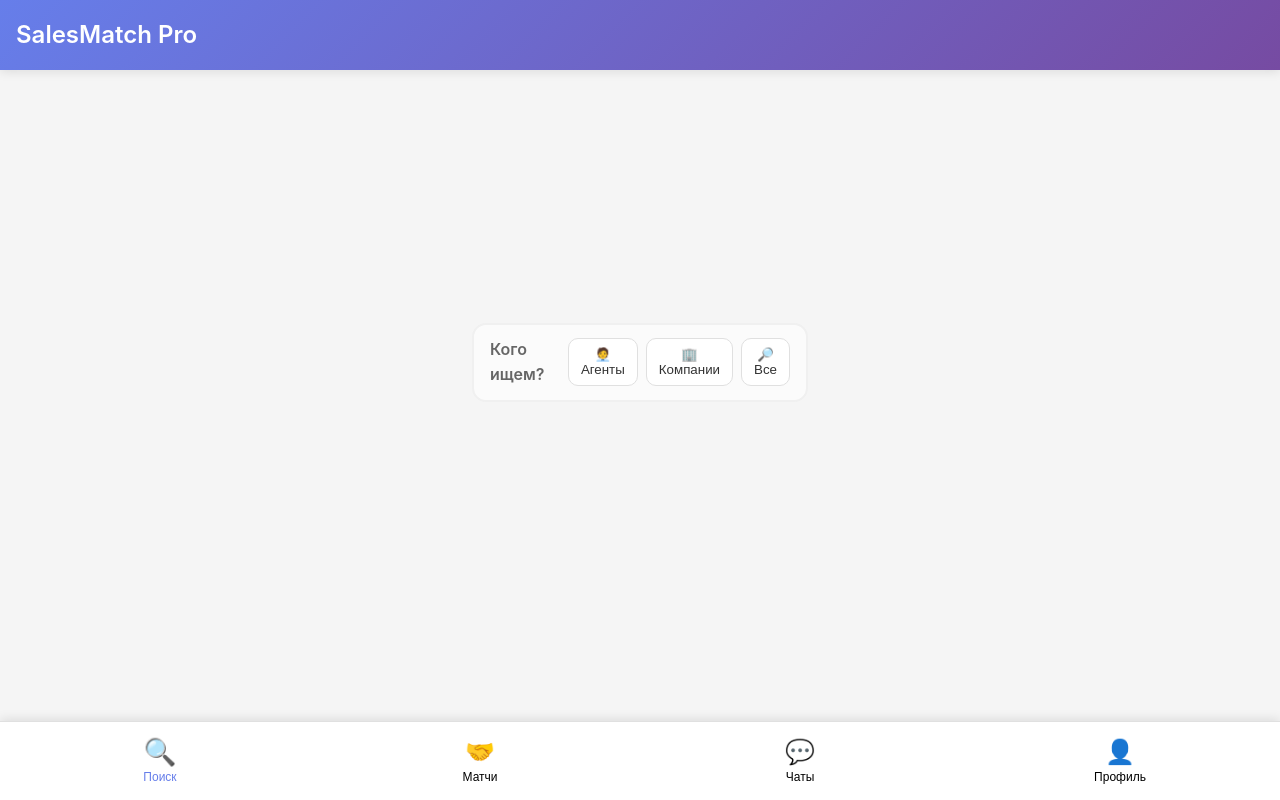
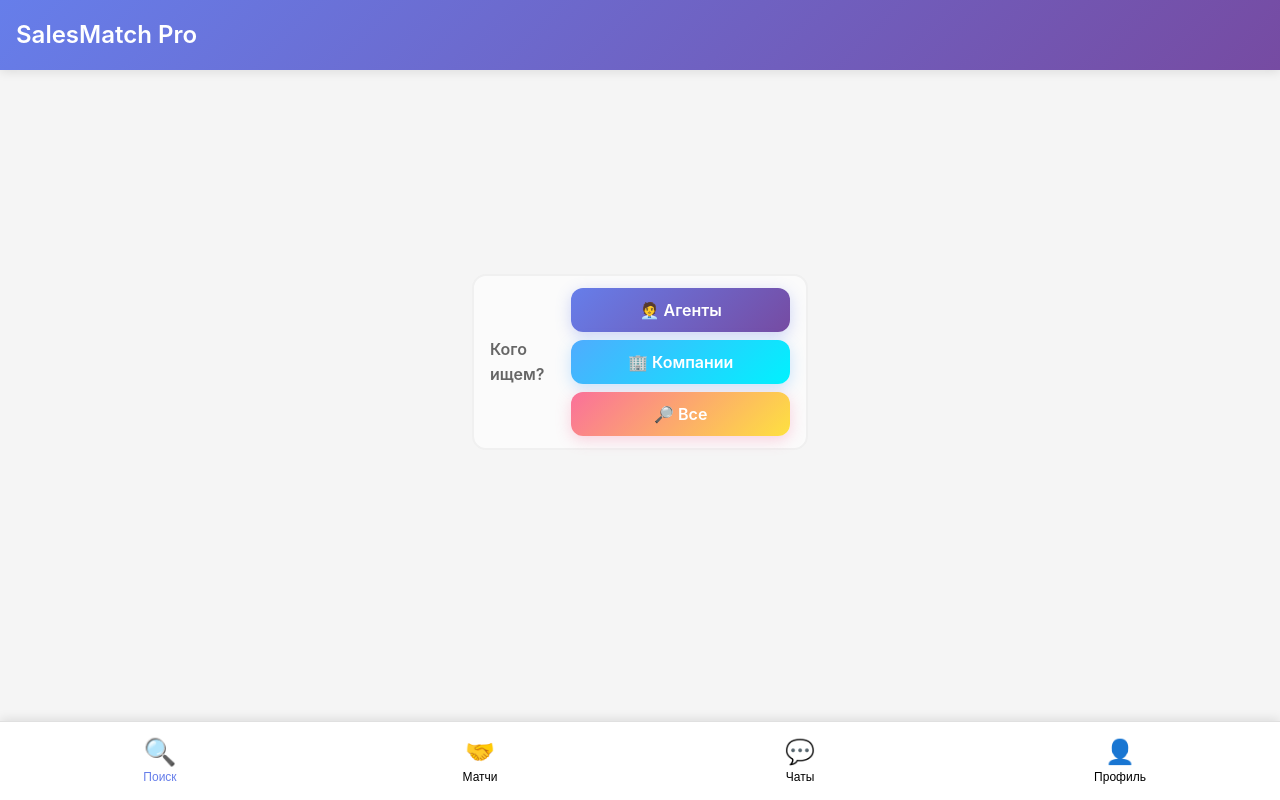
Before and after one commit to skalnydesign-ship-it/salesmatch-platform, a React (Vite) app in the folder agent curs/salesmatch-project/miniapp/frontend/: page / in a window 1280 px wide. Both pictures are taken after a click on the button "🚀 Войти в SalesMatch Pro". Built offline with nearby package versions, Linux system fonts and the light colour scheme.

Commit message:
feat(search): вертикальные кнопки выбора (агенты/компании/все) в стиле действий

```diff
--- a/agent curs/salesmatch-project/miniapp/frontend/src/pages/MatchingPage.css
+++ b/agent curs/salesmatch-project/miniapp/frontend/src/pages/MatchingPage.css
@@ -50,6 +50,10 @@
   cursor: pointer;
   width: 100%;
   text-align: center;
+}
+
+.matching-page__question-actions--vertical {
+  grid-template-columns: 1fr;
 }
 
 .matching-page__question-btn.is-active {
--- a/agent curs/salesmatch-project/miniapp/frontend/src/pages/SearchPage.tsx
+++ b/agent curs/salesmatch-project/miniapp/frontend/src/pages/SearchPage.tsx
@@ -1,5 +1,6 @@
 import React from 'react';
 import './MatchingPage.css';
+import { AnimatedButton } from '../components/animations/AnimatedButton';
 
 export const SearchPage: React.FC = () => {
   const selectFilter = (value: 'all' | 'company' | 'agent') => {
@@ -13,25 +14,31 @@ export const SearchPage: React.FC = () => {
     <div className="matching-page">
       <div className="matching-page__question">
         <span className="matching-page__question-label">Кого ищем?</span>
-        <div className="matching-page__question-actions">
-          <button
-            className="matching-page__question-btn"
+        <div className="matching-page__question-actions matching-page__question-actions--vertical">
+          <AnimatedButton
+            variant="primary"
+            size="md"
+            className="matching-page__write"
             onClick={() => selectFilter('agent')}
           >
             🧑‍💼 Агенты
-          </button>
-          <button
-            className="matching-page__question-btn"
+          </AnimatedButton>
+          <AnimatedButton
+            variant="success"
+            size="md"
+            className="matching-page__like"
             onClick={() => selectFilter('company')}
           >
             🏢 Компании
-          </button>
-          <button
-            className="matching-page__question-btn"
+          </AnimatedButton>
+          <AnimatedButton
+            variant="danger"
+            size="md"
+            className="matching-page__pass"
             onClick={() => selectFilter('all')}
           >
             🔎 Все
-          </button>
+          </AnimatedButton>
         </div>
       </div>
     </div>
```
